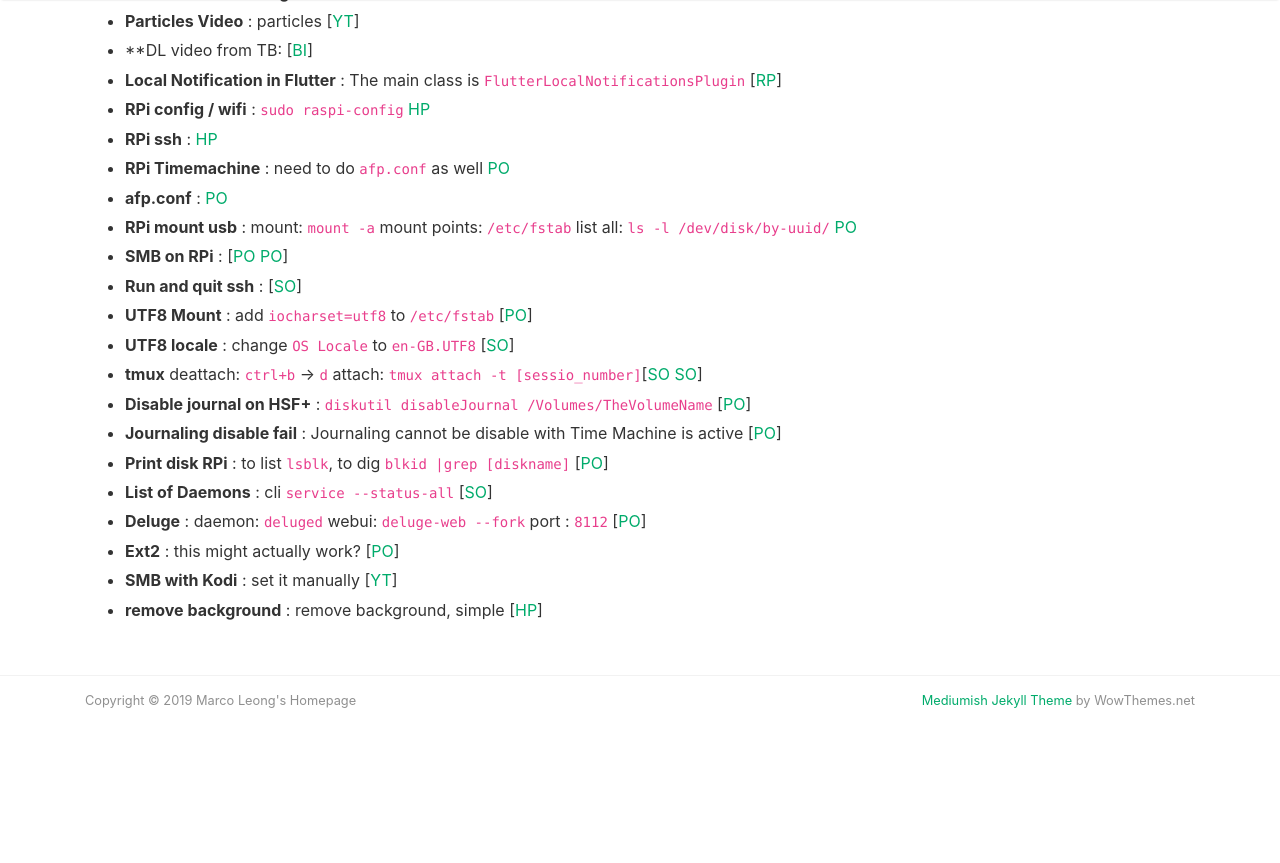
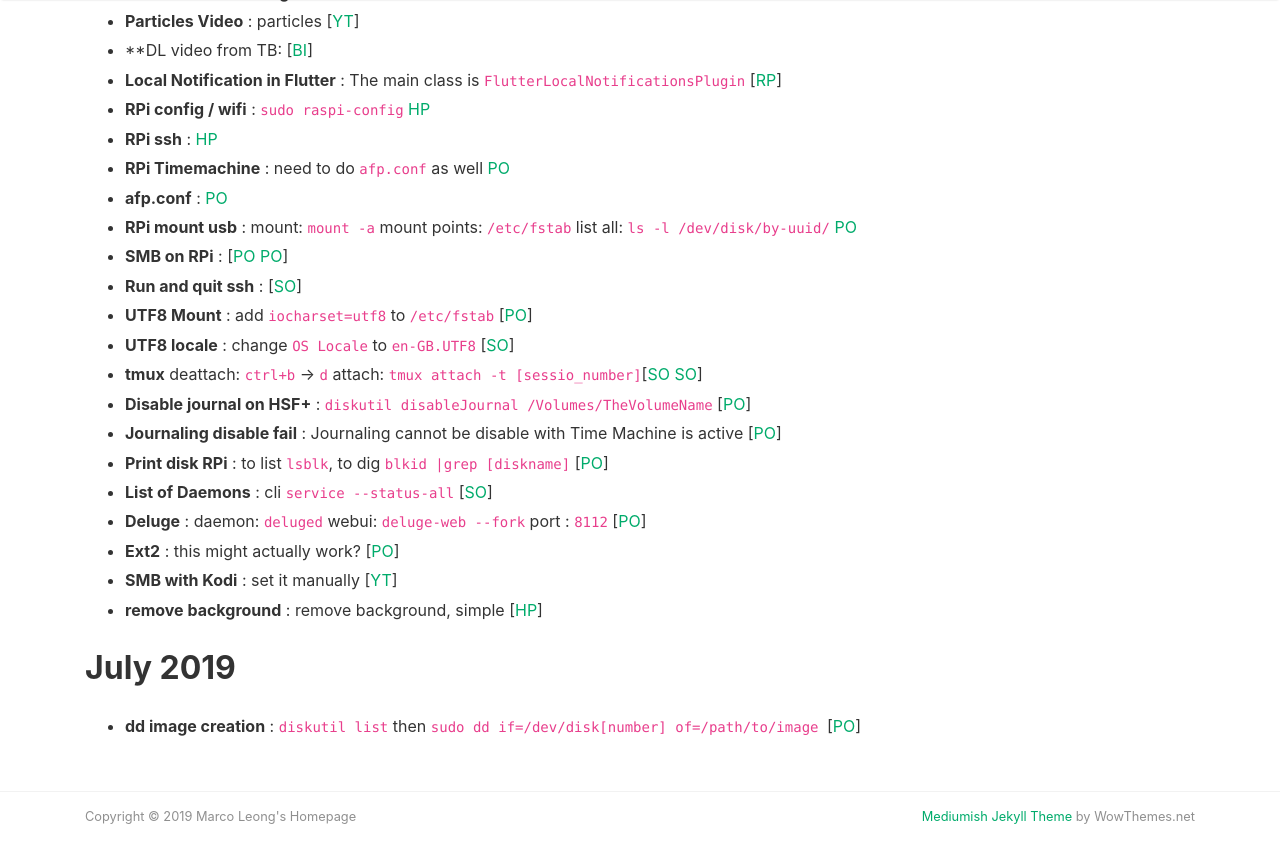
Before and after one commit to MarcoLeongDev/MarcoLeongDev.github.io, a Jekyll site: the page built from journey.md, in a window 1280 px wide and 900 px high, scrolled down 2859 px. Shown: the top 863 px of the window. Built offline with Jekyll 4.4.1, drawn with Linux system fonts in a browser that asks for light colours; nearby versions of some CDN libraries; our own code applies the rules of GitHub Pages for plain Markdown files; before the commit the page ends 3643 px from its top, so only the background shows below that.

Commit message:
Update journey.md

```diff
--- a/journey.md
+++ b/journey.md
@@ -92,6 +92,9 @@
 - **SMB with Kodi** : set it manually [[YT](https://www.youtube.com/watch?v=tHXIMnzs-kM)]
 - **remove background** : remove background, simple [[HP](https://www.remove.bg/)]
 
+## July 2019
+- **dd image creation** : `diskutil list` then `sudo dd if=/dev/disk[number] of=/path/to/image `[[PO](https://thepihut.com/blogs/raspberry-pi-tutorials/17789160-backing-up-and-restoring-your-raspberry-pis-sd-card)]
+
 
 
 <!-- - <details><summary>App Auto landing page</summary> settled on auto landing <a href="https://github.com/emilbaehr/automatic-app-landing-page">[GH]</a></details> -->
```
